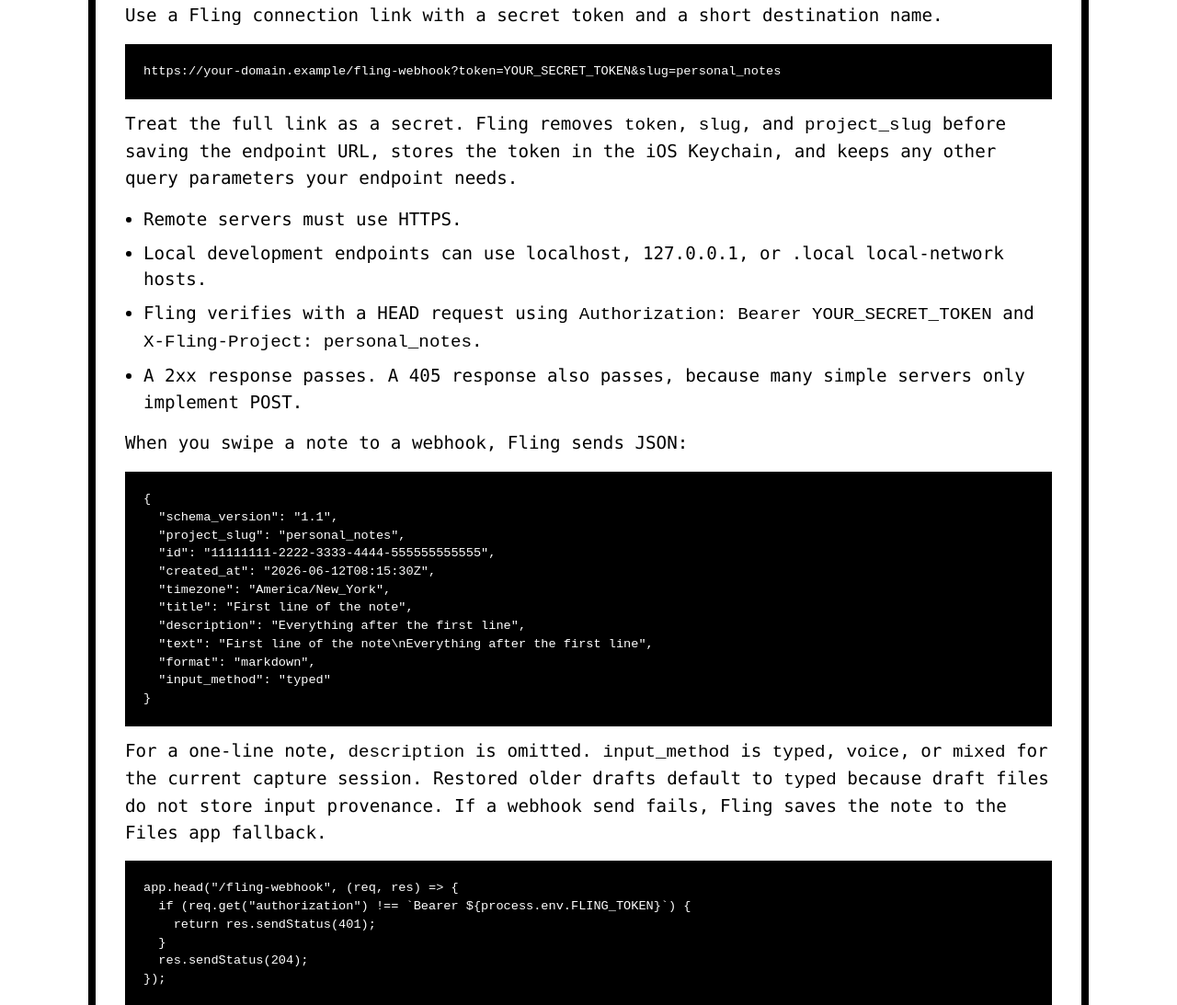
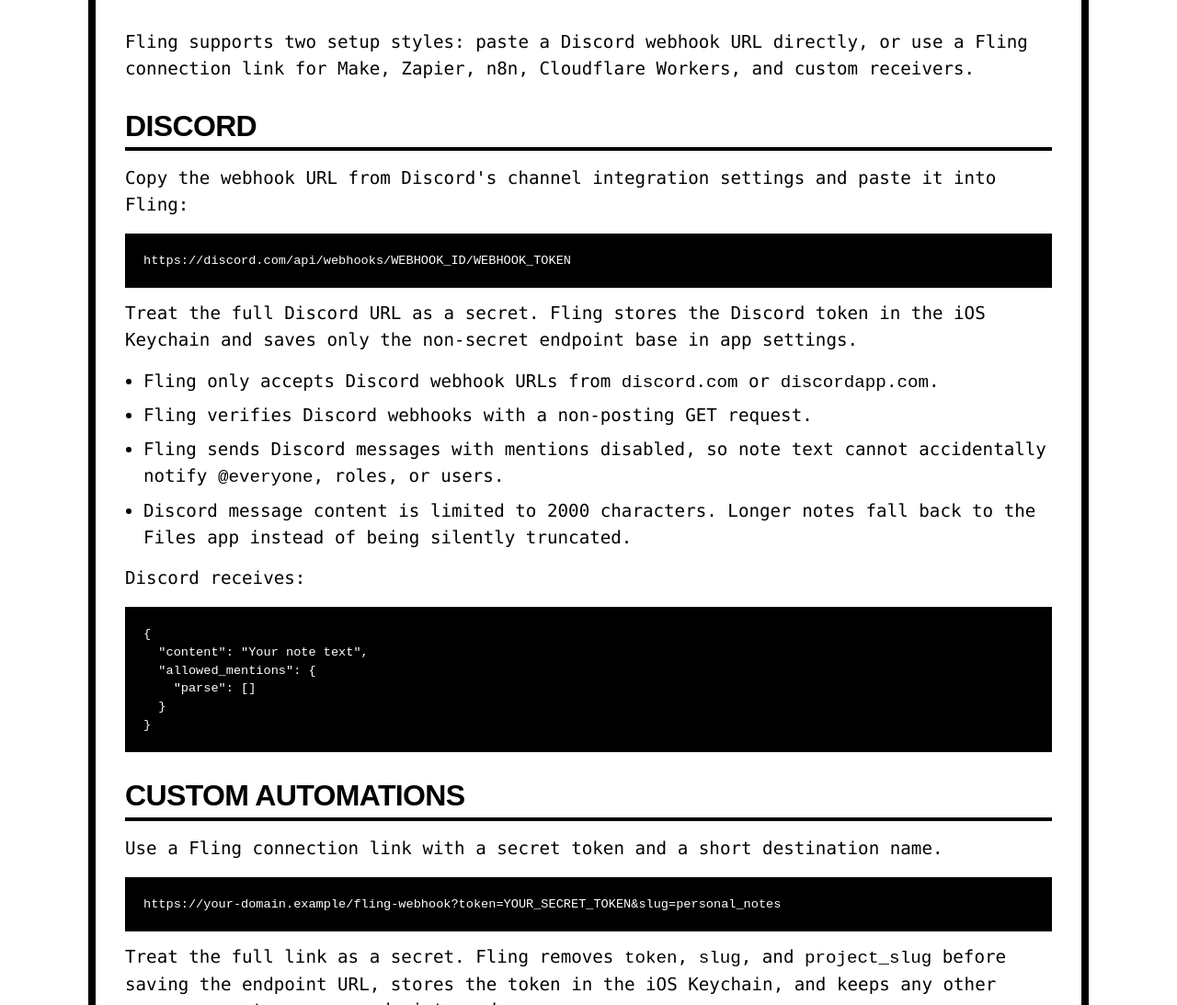
Before and after one commit to jamieafk/47-summers, a plain HTML site: page fling.html in a window 1280 px wide. Shown: the part 1639-2732 px from the top of the page at 92% size. Drawn offline with Linux system fonts and the light colour scheme.

Commit message:
Update Fling webhook setup docs

```diff
--- a/fling.html
+++ b/fling.html
@@ -50,7 +50,7 @@
 </div>
 <div class="qa">
 <h4>How do I use webhook delivery?</h4>
-<p>Open Settings, tap Connect Webhook, and paste a Fling connection link. Fling previews the destination and verifies the link before saving it.</p>
+<p>Open Settings, tap Connect Webhook, then paste a Discord webhook URL or a Fling connection link from your automation tool. Fling previews the destination and verifies the link before saving it.</p>
 </div>
 </div>
 </div>
@@ -59,6 +59,32 @@
 <details id="webhooks" open>
 <summary><h2>Webhooks</h2></summary>
 <div class="details-body">
+<p>Fling supports two setup styles: paste a Discord webhook URL directly, or use a Fling connection link for Make, Zapier, n8n, Cloudflare Workers, and custom receivers.</p>
+
+<h3>Discord</h3>
+<p>Copy the webhook URL from Discord's channel integration settings and paste it into Fling:</p>
+
+<pre class="code-block"><code>https://discord.com/api/webhooks/WEBHOOK_ID/WEBHOOK_TOKEN</code></pre>
+
+<p>Treat the full Discord URL as a secret. Fling stores the Discord token in the iOS Keychain and saves only the non-secret endpoint base in app settings.</p>
+
+<ul>
+<li>Fling only accepts Discord webhook URLs from <code>discord.com</code> or <code>discordapp.com</code>.</li>
+<li>Fling verifies Discord webhooks with a non-posting GET request.</li>
+<li>Fling sends Discord messages with mentions disabled, so note text cannot accidentally notify <code>@everyone</code>, roles, or users.</li>
+<li>Discord message content is limited to 2000 characters. Longer notes fall back to the Files app instead of being silently truncated.</li>
+</ul>
+
+<p>Discord receives:</p>
+
+<pre class="code-block"><code>{
+  "content": "Your note text",
+  "allowed_mentions": {
+    "parse": []
+  }
+}</code></pre>
+
+<h3>Custom automations</h3>
 <p>Use a Fling connection link with a secret token and a short destination name.</p>
 
 <pre class="code-block"><code>https://your-domain.example/fling-webhook?token=YOUR_SECRET_TOKEN&amp;slug=personal_notes</code></pre>
```
